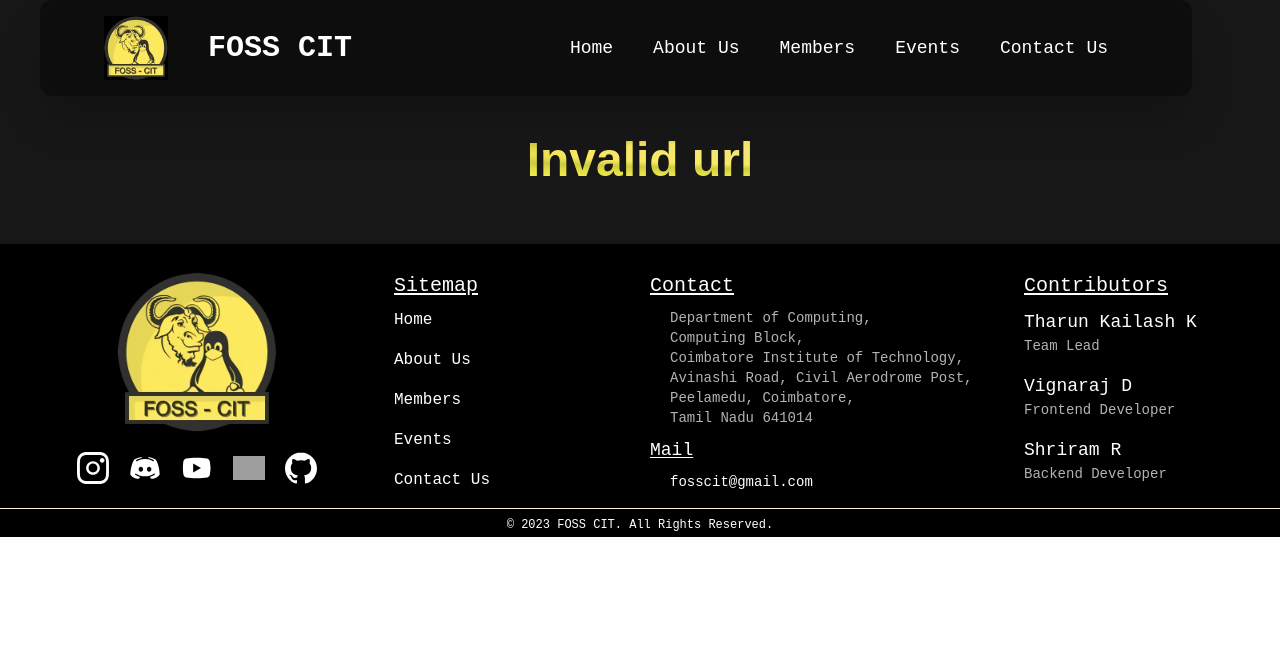
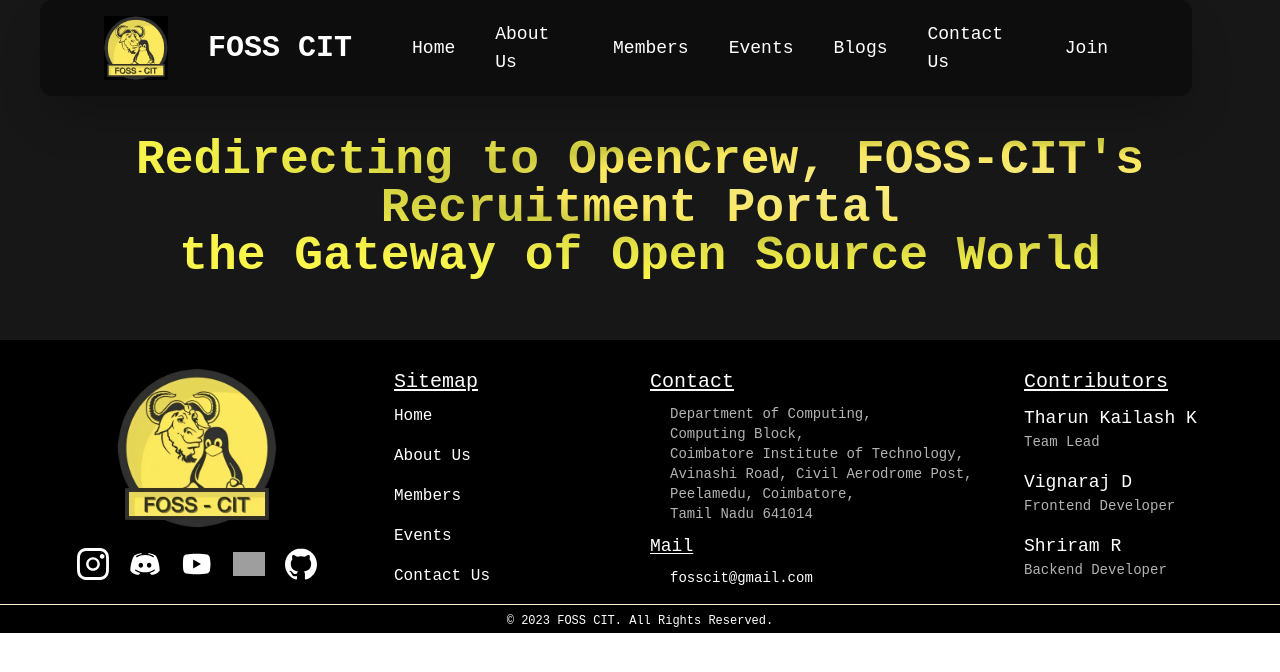
Before and after one commit to VishalDhanasekaran/foss-site-client-frontend, a React (Vite) app: page /join in a window 1280 px wide. Shown: the top 672 px of the page. Built offline with nearby package versions, Linux system fonts and the light colour scheme; grey boxes are pictures that could not be loaded.

Commit message:
feat(Navbar): added Join and Blogs section

```diff
--- a/package.json
+++ b/package.json
@@ -23,6 +23,7 @@
     "jquery": "^3.6.4",
     "js-cookie": "^3.0.1",
     "jwt-decode": "^3.1.2",
+    "lucide-react": "^0.525.0",
     "react": "^18.2.0",
     "react-dom": "^18.2.0",
     "react-horizontal-scrolling-menu": "^3.2.3",
@@ -30,6 +31,7 @@
     "react-router-dom": "^6.4.3",
     "react-spinners": "^0.13.6",
     "react-toastify": "^9.1.2",
+    "sass": "^1.89.2",
     "styled-components": "^5.3.9",
     "swiper": "^9.2.0",
     "typewriter-effect": "^2.19.0",
--- a/src/App.jsx
+++ b/src/App.jsx
@@ -1,6 +1,6 @@
-import React,{useState,useEffect} from 'react'
+import React, { useState, useEffect } from 'react'
 
-import { Navbar,Footer,HomePage, AboutUs, Members, Contact,Error, Events,Login,Event } from './components';
+import { Navbar, Footer, HomePage, AboutUs, Members, Contact, Error, Events, Login, Event, RedirectToOpenCrew } from './components';
 import { Route, Routes } from 'react-router-dom';
 import Cookies from 'js-cookie';
 
@@ -9,16 +9,15 @@
 
 const App = () => {
   const [showOverlay, setShowOverlay] = useState(false);
-  const [loggedIn,setLoggedIn] = useState(false);
+  const [loggedIn, setLoggedIn] = useState(false);
   const customStyle = {
-    backgroundColor:"#fae95e"
+    backgroundColor: "#fae95e"
   };
 
-  const handleEvent=()=>{
-    var toast=Cookies.get('toast');
+  const handleEvent = () => {
+    var toast = Cookies.get('toast');
     Cookies.remove('toast');
-    if(toast==='true')
-      {
+    if (toast === 'true') {
       t.info('There is an Upcoming Event!\nClick here to learn more!', {
         position: "top-right",
         autoClose: 10000,
@@ -49,17 +48,29 @@
       }
     }, []);*/
 
-  useEffect(()=>{
+  useEffect(() => {
     const timeoutEvent = setTimeout(() => {
       handleEvent();
     }, 4000);
-    return()=>{
+    return () => {
       clearTimeout(timeoutEvent);
     }
-  },[])
+  }, [])
 
-  const handleToastClick=()=>{
-    window.open(`/events/${Cookies.get("event_id")}`,'_self','noopener,norefferer');
+  const handleToastClick = () => {
+    window.open(`/events/${Cookies.get("event_id")}`, '_self', 'noopener,norefferer');
+  }
+
+
+  const RedirectToBlogs = () => {
+
+    return (
+      <div className={`flex flex-col py-10`}>
+        <h2 className={`font-courier font-semibold text-5xl text-gradient w-full text-center text-gradient`}>
+          Coming Soon!
+        </h2>
+      </div>
+    );
   }
 
 
@@ -67,32 +78,34 @@
     <>
       <div className=' bg-neutral-900 w-full overflow-hidden'>
         <div onClick={handleToastClick}>
-        <ToastContainer/>
+          <ToastContainer />
         </div>
         <div className={`px-10 flex justify-center items-center fixed w-full z-[14] bg-header animate-[fadeInUp_0.5s_ease-in-out]`}>
           <div className={` w-full text-white `}>
-          <Navbar loggedIn={loggedIn}/>
+            <Navbar loggedIn={loggedIn} />
           </div>
         </div>
 
         <div className={`mt-24`}>
           <div className={`w-full text-white`}>
             <Routes>
-            <Route path='/' element={<HomePage/>}/>
-            <Route path='*' element={<Error/>}/>
-            <Route path='/home' element={<HomePage/>}/>
-            <Route path='/about' element={<AboutUs/>}/>
-            <Route path='/members' element={<Members/>}/>
-            <Route path='/events/:id' element={<Event/>}/>
-            <Route path='/events' element={<Events/>}/>
-            <Route path='/contact' element={<Contact/>}/>
+              <Route path='/' element={<HomePage />} />
+              <Route path='*' element={<Error />} />
+              <Route path='/home' element={<HomePage />} />
+              <Route path='/about' element={<AboutUs />} />
+              <Route path='/members' element={<Members />} />
+              <Route path='/events/:id' element={<Event />} />
+              <Route path='/events' element={<Events />} />
+              <Route path='/contact' element={<Contact />} />
+              <Route path='/join' element={<RedirectToOpenCrew/>} />
+              <Route path='/blogs' element={<RedirectToBlogs/>}/>
             </Routes>
           </div>
         </div>
 
-      <div className={`bg-header  flex justify-center items-center mt-5`} data-aos="fade-up" data-aos-duration='1000'>
+        <div className={`bg-header  flex justify-center items-center mt-5 bottom-0`} data-aos="fade-up" data-aos-duration='1000'>
           <div className={`w-full text-white`}>
-          <Footer/>
+            <Footer />
           </div>
         </div>
       </div>
--- a/src/components/Navbar.jsx
+++ b/src/components/Navbar.jsx
@@ -11,7 +11,7 @@
     const email = Cookies.get('email')
 
     return (
-        <nav className='fixed z-999 self-center bg-black/40 backdrop-blur-md rounded-xl w-[90%] shadow-2xl flex justify-between items-center py-[.8rem] lg:py-[1rem] px-[1rem] lg:px-[4rem] top'>
+        <nav className='fixed bg-black/40 backdrop-blur-md rounded-xl w-[90%] shadow-2xl flex justify-between items-center py-[.8rem] lg:py-[1rem] px-[1rem] lg:px-[4rem] top'>
             <a href='/' className='flex flex-row justify-center items-center'>
                 <img src={logo_optimized} alt='FOSS-CIT Logo' className='w-16 h-16' />
                 <span className='font-courier font-semibold text-3xl px-10'>FOSS CIT</span></a>
--- a/src/components/index.js
+++ b/src/components/index.js
@@ -8,10 +8,16 @@
 import Error from "./pages/Error";
 import Login from "./pages/Login";
 import Event from "./pages/Event";
+import RedirectToOpenCrew from "./pages/RedirectToOpenCrew";
 import BoltLoader from "./BoltLoader";
 import WhatWeDo from "./WhatWeDo";
 import Activity from "./Activity";
 import Gallery from "./Gallery";
+
 export{
-    Navbar, Footer, HomePage,AboutUs,Members,Contact,Events,Error,Login,Event, BoltLoader,WhatWeDo,Activity,Gallery
+    Navbar,
+    Footer, HomePage,AboutUs,Members,Contact,Events,
+    Error,Login,Event,
+    BoltLoader,WhatWeDo,Activity,Gallery,RedirectToOpenCrew
+
 };
--- /dev/null
+++ b/src/components/pages/RedirectToOpenCrew.jsx
@@ -0,0 +1,18 @@
+import { useEffect, useState } from "react";
+const RedirectToOpenCrew = () => {
+    const [change, setChange] = useState(null);
+    useEffect(() => {
+      window.open('https://opencrew.onrender.com/')
+    }, [change]);
+
+    return (
+      <div className={`flex flex-col py-10`}>
+        <h2 className={`font-courier font-semibold text-5xl text-gradient w-full text-center text-gradient`}>
+          Redirecting to OpenCrew, FOSS-CIT's Recruitment Portal <br/>
+          the Gateway of Open Source World
+        </h2>
+      </div>
+    );
+  }
+
+export default RedirectToOpenCrew;
--- a/src/constants/index.js
+++ b/src/constants/index.js
@@ -12,7 +12,9 @@
     { id:'/about',title:'About Us'},
     { id:'/members',title:'Members'},
     { id:'/events',title:'Events'},
+    {id: '/blogs', title: 'Blogs'},
     { id:'/contact',title:'Contact Us'},
+    {id: '/join', title: 'Join'}
     // { id:'/login',title:'Log In'},
 ];
 
```
Also changed, not shown: 1 other file (tests, documents, lock files or other folders). Lines whose indentation alone changed are shown as unchanged.
